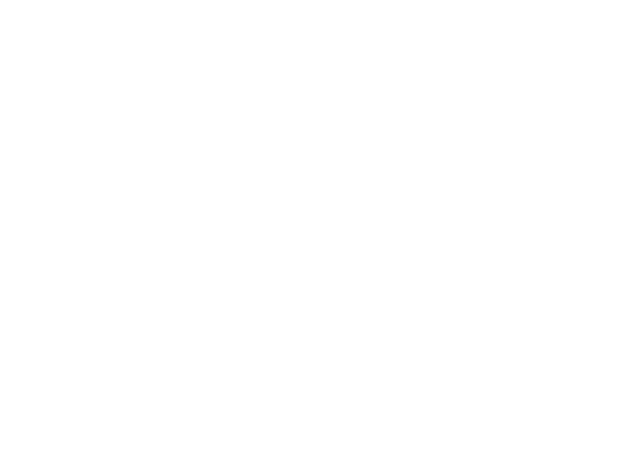
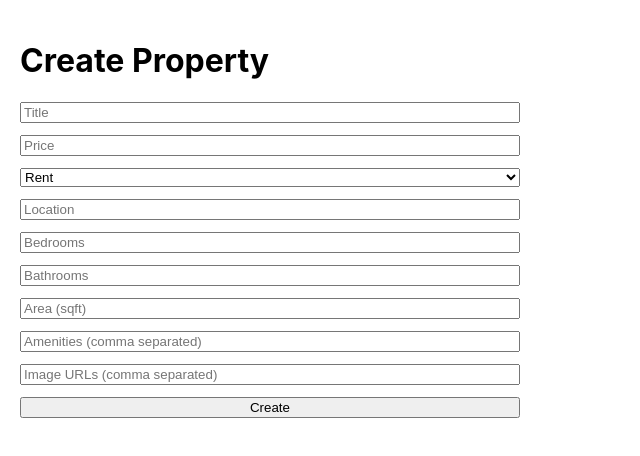
Before and after one commit to annsqasim/mern-real-estate, a React (Create React App) app in the folder frontend/: page /create in a window 1280 px wide. Before the commit this address had no page. Shown: the top 456 px of the page, without its empty margins (0-640 px from the left). Built offline with nearby package versions, Linux system fonts and the light colour scheme.

Commit message:
feat(ui): property list with filters & pagination + details page

```diff
--- a/frontend/src/App.js
+++ b/frontend/src/App.js
@@ -1,7 +1,8 @@
 import { BrowserRouter as Router, Routes, Route } from "react-router-dom";
 import TestPage from "./pages/testpage";
 import PropertyList from "./pages/propertyList";
-import PropertyDetail from "./pages/propertyDetail";
+import PropertyDetail from "./pages/propertydetail";
+import CreateProperty from "./pages/createproperty";
 
 function App() {
   return (
@@ -10,6 +11,7 @@ function App() {
         <Route path="/" element={<PropertyList />} />
         <Route path="/test" element={<TestPage />} />
         <Route path="/property/:id" element={<PropertyDetail />} />
+        <Route path="/create" element={<CreateProperty />} />
       </Routes>
     </Router>
   );
--- a/frontend/src/index.js
+++ b/frontend/src/index.js
@@ -15,7 +15,4 @@ root.render(
   </React.StrictMode>
 );
 
-// If you want to start measuring performance in your app, pass a function
-// to log results (for example: reportWebVitals(console.log))
-// or send to an analytics endpoint. Learn more: https://bit.ly/CRA-vitals
 reportWebVitals();
--- /dev/null
+++ b/frontend/src/pages/createproperty.js
@@ -0,0 +1,111 @@
+import { useState } from "react";
+import { useDispatch } from "react-redux";
+import { createProperty } from "../store/propertySlice";
+import { useNavigate } from "react-router-dom";
+
+export default function CreateProperty() {
+  const dispatch = useDispatch();
+  const navigate = useNavigate();
+
+  const [form, setForm] = useState({
+    title: "",
+    price: "",
+    type: "rent",
+    location: "",
+    bedrooms: "",
+    bathrooms: "",
+    area: "",
+    amenities: "",
+    images: ""
+  });
+
+  const handleChange = (e) => {
+    const { name, value } = e.target;
+    setForm((f) => ({ ...f, [name]: value }));
+  };
+
+  const handleSubmit = async (e) => {
+    e.preventDefault();
+
+    const payload = {
+      ...form,
+      price: Number(form.price),
+      bedrooms: Number(form.bedrooms),
+      bathrooms: Number(form.bathrooms),
+      area: Number(form.area),
+      amenities: form.amenities ? form.amenities.split(",").map(a => a.trim()) : [],
+      images: form.images ? form.images.split(",").map(i => i.trim()) : []
+    };
+
+    await dispatch(createProperty(payload));
+    navigate("/"); // back to list
+  };
+
+  return (
+    <div style={{ padding: 20 }}>
+      <h1>Create Property</h1>
+      <form onSubmit={handleSubmit} style={{ display: "grid", gap: 12, maxWidth: 500 }}>
+        <input
+          name="title"
+          placeholder="Title"
+          value={form.title}
+          onChange={handleChange}
+          required
+        />
+        <input
+          name="price"
+          type="number"
+          placeholder="Price"
+          value={form.price}
+          onChange={handleChange}
+          required
+        />
+        <select name="type" value={form.type} onChange={handleChange}>
+          <option value="rent">Rent</option>
+          <option value="sale">Sale</option>
+        </select>
+        <input
+          name="location"
+          placeholder="Location"
+          value={form.location}
+          onChange={handleChange}
+          required
+        />
+        <input
+          name="bedrooms"
+          type="number"
+          placeholder="Bedrooms"
+          value={form.bedrooms}
+          onChange={handleChange}
+        />
+        <input
+          name="bathrooms"
+          type="number"
+          placeholder="Bathrooms"
+          value={form.bathrooms}
+          onChange={handleChange}
+        />
+        <input
+          name="area"
+          type="number"
+          placeholder="Area (sqft)"
+          value={form.area}
+          onChange={handleChange}
+        />
+        <input
+          name="amenities"
+          placeholder="Amenities (comma separated)"
+          value={form.amenities}
+          onChange={handleChange}
+        />
+        <input
+          name="images"
+          placeholder="Image URLs (comma separated)"
+          value={form.images}
+          onChange={handleChange}
+        />
+        <button type="submit">Create</button>
+      </form>
+    </div>
+  );
+}
--- a/frontend/src/pages/propertyDetail.js
+++ b/frontend/src/pages/propertyDetail.js
@@ -1,24 +1,27 @@
-import { useEffect } from "react";
-import { useDispatch, useSelector } from "react-redux";
-import { fetchProperties } from "../store/propertySlice";
+import { useEffect, useState } from "react";
+import { useParams } from "react-router-dom";
+import axios from "axios";
 
 export default function PropertyDetail() {
-  const dispatch = useDispatch();
-  const { items, loading } = useSelector((state) => state.properties);
+  const { id } = useParams();
+  const [data, setData] = useState(null);
 
-  useEffect(() => { dispatch(fetchProperties()); }, [dispatch]);
+  useEffect(() => {
+    axios.get(`/api/properties/${id}`).then(r => setData(r.data));
+  }, [id]);
 
-  if (loading) return <p>Loading...</p>;
+  if (!data) return <p>Loading…</p>;
 
   return (
-    <div>
-      <h1>Property Details</h1>
-      {items.map((p) => (
-        <div key={p._id}>
-          <h3>{p.title}</h3>
-          <p>{p.price} USD</p>
-        </div>
-      ))}
+    <div style={{ padding: 20 }}>
+      <h1>{data.title}</h1>
+      <p>{data.location} — ${data.price} — {data.type}</p>
+      <div style={{ display: "flex", gap: 8, flexWrap: "wrap" }}>
+        {(data.images || []).map((src, i) => (
+          <img key={i} src={src} alt="" width="180" height="120" style={{ objectFit: "cover" }} />
+        ))}
+      </div>
+      {/* // to-do inquiry form */}
     </div>
   );
 }
--- a/frontend/src/pages/propertyList.js
+++ b/frontend/src/pages/propertyList.js
@@ -1,28 +1,85 @@
-import { useEffect } from "react";
+import { useEffect, useState } from "react";
 import { useDispatch, useSelector } from "react-redux";
-import { fetchProperties } from "../store/propertySlice";
+import { fetchProperties, setQuery } from "../store/propertySlice";
 
 export default function PropertyList() {
   const dispatch = useDispatch();
-  const { items, loading, error } = useSelector((state) => state.properties);
+  const { items, loading, error, page, totalPages, total, lastQuery } = useSelector(s => s.properties);
 
+  // simple filter UI state
+  const [filters, setFilters] = useState({
+    q: "",
+    type: "",
+    location: "",
+    priceMin: "",
+    priceMax: "",
+    bedMin: "",
+    bathMin: "",
+    limit: 8
+  });
+
+  // load on mount
   useEffect(() => {
-    dispatch(fetchProperties());
-  }, [dispatch]);
+    dispatch(fetchProperties({ page: 1, limit: filters.limit }));
+  }, [dispatch]); // first load
 
-  if (loading) return <p>Loading...</p>;
-  if (error) return <p style={{ color: "red" }}>{error}</p>;
+  const applyFilters = () => {
+    const query = Object.fromEntries(Object.entries(filters).filter(([_, v]) => v !== "" && v != null));
+    dispatch(setQuery(query));
+    dispatch(fetchProperties({ ...query, page: 1 }));
+  };
+
+  const goToPage = (p) => {
+    dispatch(fetchProperties({ ...lastQuery, page: p }));
+  };
 
   return (
-    <div style={{ padding: "20px" }}>
-      <h1>Property Listings</h1>
-      {items.map((p) => (
-        <div key={p._id} style={{ border: "1px solid #ddd", margin: "10px", padding: "10px" }}>
-          <h3>{p.title}</h3>
-          <p>{p.location} — ${p.price}</p>
-          <p>{p.type}</p>
-        </div>
-      ))}
+    <div style={{ padding: 20 }}>
+      <h1>Properties</h1>
+
+      {/* Filters */}
+      <div style={{ display: "grid", gap: 8, gridTemplateColumns: "repeat(6, minmax(0, 1fr))", marginBottom: 12 }}>
+        <input placeholder="Search (q)" value={filters.q} onChange={e => setFilters(f => ({...f, q:e.target.value}))}/>
+        <select value={filters.type} onChange={e => setFilters(f => ({...f, type:e.target.value}))}>
+          <option value="">Any Type</option>
+          <option value="rent">Rent</option>
+          <option value="sale">Sale</option>
+        </select>
+        <input placeholder="Location" value={filters.location} onChange={e => setFilters(f => ({...f, location:e.target.value}))}/>
+        <input placeholder="Min Price" type="number" value={filters.priceMin} onChange={e => setFilters(f => ({...f, priceMin:e.target.value}))}/>
+        <input placeholder="Max Price" type="number" value={filters.priceMax} onChange={e => setFilters(f => ({...f, priceMax:e.target.value}))}/>
+        <input placeholder="Min Beds" type="number" value={filters.bedMin} onChange={e => setFilters(f => ({...f, bedMin:e.target.value}))}/>
+      </div>
+      <button onClick={applyFilters}>Apply Filters</button>
+
+      <div style={{ marginTop: 16 }}>
+        {loading && <p>Loading…</p>}
+        {error && <p style={{ color: "red" }}>{error}</p>}
+        {!loading && !error && (
+          <>
+            <p>{total} results</p>
+            {items.map(p => (
+              <div key={p._id} style={{ border: "1px solid #eee", padding: 12, marginBottom: 8 }}>
+                <h3>{p.title}</h3>
+                <p>{p.location} — ${p.price} — {p.type}</p>
+                <a href={`/property/${p._id}`}>View details</a>
+              </div>
+            ))}
+
+            {/* Pagination */}
+            <div style={{ marginTop: 12 }}>
+              {Array.from({ length: totalPages }, (_, i) => i + 1).map(n => (
+                <button
+                  key={n}
+                  onClick={() => goToPage(n)}
+                  disabled={n === page}
+                  style={{ marginRight: 6 }}
+                >{n}</button>
+              ))}
+            </div>
+          </>
+        )}
+      </div>
     </div>
   );
 }
--- a/frontend/src/store/propertySlice.js
+++ b/frontend/src/store/propertySlice.js
@@ -1,48 +1,43 @@
 import { createSlice, createAsyncThunk } from "@reduxjs/toolkit";
 import axios from "axios";
 
-// Fetch properties
+// fetch with query object → { page, limit, type, location, q, priceMin, ... }
 export const fetchProperties = createAsyncThunk(
   "properties/fetchAll",
-  async () => {
-    const res = await axios.get("/api/properties");
+  async (params = {}) => {
+    const search = new URLSearchParams(params).toString();
+    const res = await axios.get(`/api/properties${search ? `?${search}` : ""}`);
+    return res.data; // { data, page, limit, total, totalPages }
+  }
+);
+
+export const createProperty = createAsyncThunk(
+  "properties/create",
+  async (payload) => {
+    const res = await axios.post("/api/properties", payload);
     return res.data;
   }
 );
 
-// Create property
-export const createProperty = createAsyncThunk(
-  "properties/create",
-  async (newProperty) => {
-    const res = await axios.post("/api/properties", newProperty);
-    return res.data;
+const slice = createSlice({
+  name: "properties",
+  initialState: { items: [], page: 1, totalPages: 1, total: 0, loading: false, error: null, lastQuery: {} },
+  reducers: {
+    setQuery(state, action) { state.lastQuery = action.payload || {}; }
+  },
+  extraReducers: (b) => {
+    b.addCase(fetchProperties.pending, (s) => { s.loading = true; s.error = null; })
+     .addCase(fetchProperties.fulfilled, (s, a) => {
+       s.loading = false;
+       s.items = a.payload.data;
+       s.page = a.payload.page;
+       s.totalPages = a.payload.totalPages;
+       s.total = a.payload.total;
+     })
+     .addCase(fetchProperties.rejected, (s, a) => { s.loading = false; s.error = a.error.message; })
+     .addCase(createProperty.fulfilled, (s, a) => { s.items.unshift(a.payload); });
   }
-);
-
-const propertySlice = createSlice({
-  name: "properties",
-  initialState: { items: [], loading: false, error: null },
-  reducers: {},
-  extraReducers: (builder) => {
-    builder
-      // Fetch
-      .addCase(fetchProperties.pending, (state) => {
-        state.loading = true;
-      })
-      .addCase(fetchProperties.fulfilled, (state, action) => {
-        state.loading = false;
-        state.items = action.payload;
-      })
-      .addCase(fetchProperties.rejected, (state, action) => {
-        state.loading = false;
-        state.error = action.error.message;
-      })
-
-      // Create
-      .addCase(createProperty.fulfilled, (state, action) => {
-        state.items.push(action.payload); // update UI instantly
-      });
-  },
 });
 
-export default propertySlice.reducer;
+export const { setQuery } = slice.actions;
+export default slice.reducer;
```
